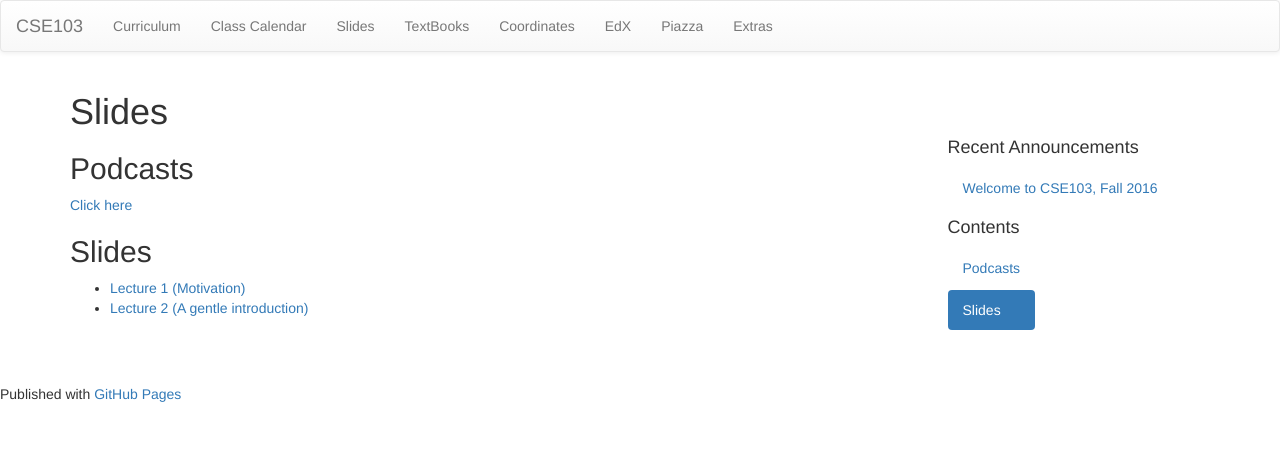
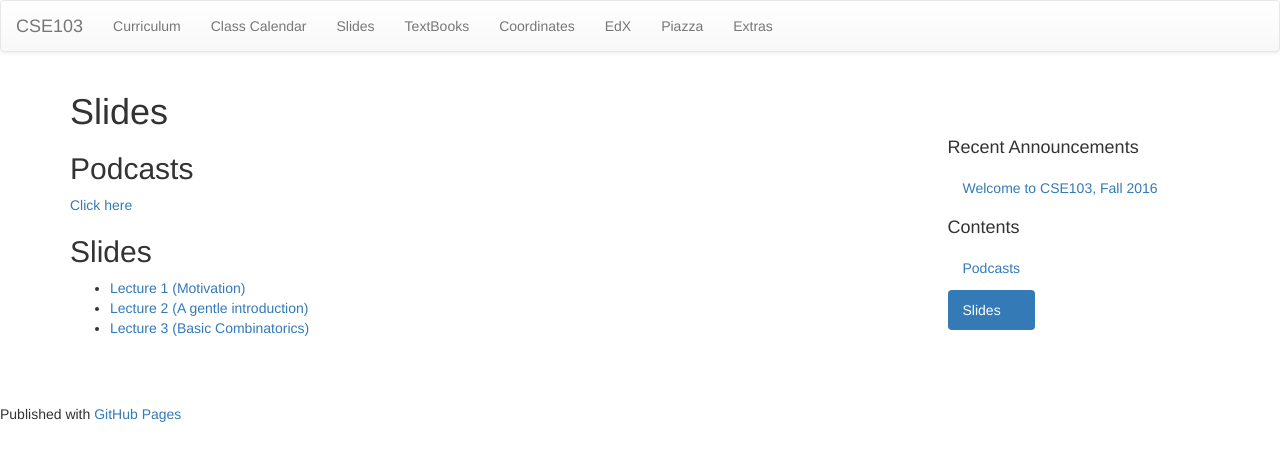
Before and after one commit to cse103/cse103.github.io, a Jekyll site: the page built from pages/18.Slides.md, in a window 1280 px wide. Shown: the top 461 px of the page. Built offline with Jekyll 4.4.1, drawn with Linux system fonts in a browser that asks for light colours; nearby versions of some CDN libraries.

Commit message:
pdf for lecture 3

```diff
--- a/pages/18.Slides.md
+++ b/pages/18.Slides.md
@@ -11,3 +11,4 @@ permalink: /slides/
 ## Slides
 * [Lecture 1 (Motivation)](/Slides/Lecture1.pdf)
 * [Lecture 2 (A gentle introduction)](/Slides/Lecture2.pdf)
+* [Lecture 3 (Basic Combinatorics)](/Slides/3.BasicCombinatorics.pdf)
```
Also changed, not shown: 1 other file.
